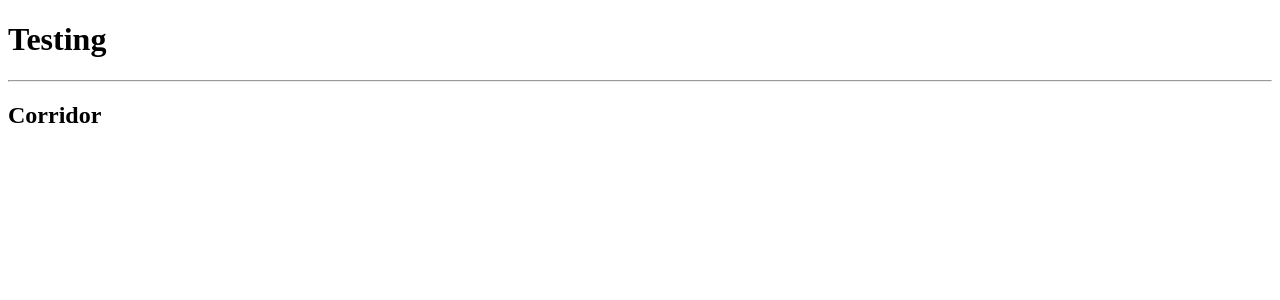
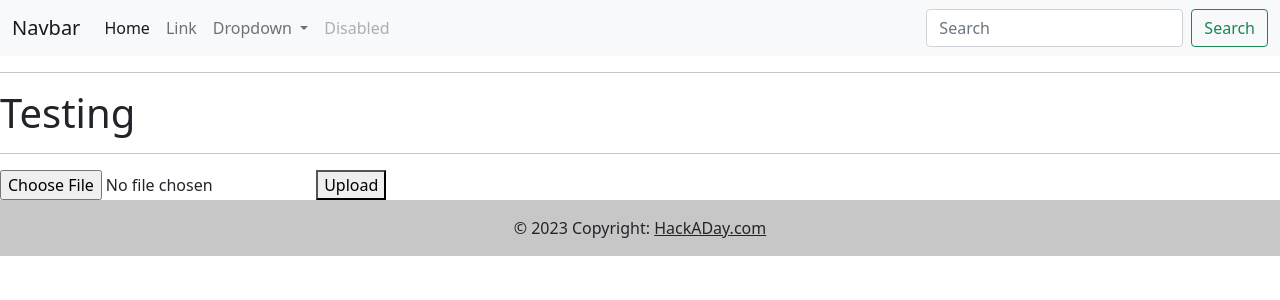
Before and after one commit to soham-samanta/corridor-platform, a Django app: page / in a window 1280 px wide. Shown: the top 300 px of the page. Run offline with Django 4.2, Linux system fonts and the light colour scheme.

Commit message:
file upload part in index.html

```diff
--- a/chakravyuh/app/models.py
+++ b/chakravyuh/app/models.py
@@ -4,8 +4,8 @@ from django.db import models
 class CorridorP(models.Model):
     id = models.AutoField(primary_key=True)
     record_date = models.DateTimeField(auto_now_add=True)
-    image = models.ImageField(upload_to = 'images/')
-
+    # image = models.ImageField(upload_to = 'images/')
+    file = models.FileField(upload_to = 'images/')
 
 
     def __str__(self):
--- a/chakravyuh/chakravyuh/settings.py
+++ b/chakravyuh/chakravyuh/settings.py
@@ -42,6 +42,8 @@ INSTALLED_APPS = [
     'django.contrib.messages',
     'django.contrib.staticfiles',
     'app',
+    # 'import-export',
+    # 'import_excel_db',
 ]
 
 MIDDLEWARE = [
--- a/chakravyuh/templates/index.html
+++ b/chakravyuh/templates/index.html
@@ -7,10 +7,94 @@
     <meta http-equiv="X-UA-Compatible" content="IE=edge">
     <meta name="viewport" content="width=device-width, initial-scale=1.0">
     <title>Corridor</title>
+
+    <!-- BootStarp -->
+    <link href="https://cdn.jsdelivr.net/npm/bootstrap@5.0.2/dist/css/bootstrap.min.css" rel="stylesheet" integrity="sha384-EVSTQN3/azprG1Anm3QDgpJLIm9Nao0Yz1ztcQTwFspd3yD65VohhpuuCOmLASjC" crossorigin="anonymous">
+    <script src="https://cdn.jsdelivr.net/npm/bootstrap@5.0.2/dist/js/bootstrap.bundle.min.js" integrity="sha384-MrcW6ZMFYlzcLA8Nl+NtUVF0sA7MsXsP1UyJoMp4YLEuNSfAP+JcXn/tWtIaxVXM" crossorigin="anonymous"></script>
+
 </head>
 <body>
+
+
+    <!-- Navbar  -->
+    <nav class="navbar navbar-expand-lg navbar-light bg-light">
+        <div class="container-fluid">
+          <a class="navbar-brand" href="#">Navbar</a>
+          <button class="navbar-toggler" type="button" data-bs-toggle="collapse" data-bs-target="#navbarSupportedContent" aria-controls="navbarSupportedContent" aria-expanded="false" aria-label="Toggle navigation">
+            <span class="navbar-toggler-icon"></span>
+          </button>
+          <div class="collapse navbar-collapse" id="navbarSupportedContent">
+            <ul class="navbar-nav me-auto mb-2 mb-lg-0">
+              <li class="nav-item">
+                <a class="nav-link active" aria-current="page" href="#">Home</a>
+              </li>
+              <li class="nav-item">
+                <a class="nav-link" href="#">Link</a>
+              </li>
+              <li class="nav-item dropdown">
+                <a class="nav-link dropdown-toggle" href="#" id="navbarDropdown" role="button" data-bs-toggle="dropdown" aria-expanded="false">
+                  Dropdown
+                </a>
+                <ul class="dropdown-menu" aria-labelledby="navbarDropdown">
+                  <li><a class="dropdown-item" href="#">Action</a></li>
+                  <li><a class="dropdown-item" href="#">Another action</a></li>
+                  <li><hr class="dropdown-divider"></li>
+                  <li><a class="dropdown-item" href="#">Something else here</a></li>
+                </ul>
+              </li>
+              <li class="nav-item">
+                <a class="nav-link disabled" href="#" tabindex="-1" aria-disabled="true">Disabled</a>
+              </li>
+            </ul>
+            <form class="d-flex">
+              <input class="form-control me-2" type="search" placeholder="Search" aria-label="Search">
+              <button class="btn btn-outline-success" type="submit">Search</button>
+            </form>
+          </div>
+        </div>
+      </nav>
+
+
+
+    <hr>
     <h1>Testing</h1>
     <hr>
-    <h2>Corridor</h2>
+
+
+    <!-- Upload Section  -->
+    <!-- <form action="#" method="POST" enctype="multipart/form-data">
+
+        {% csrf_token %}
+
+        <div class="input-group">
+            <label for="{{ form.image.id_for_label }}"></label>
+            {{ form.file }}
+            <input type="submit" value="Verify Image" class="btn btn-outline-secondary">
+
+        </div>
+
+    </form> -->
+    <form method="post" enctype="multipart/form-data" action="your-backend-url">
+        {% csrf_token %}
+        <input type="file" name="csv-file">
+        <button type="submit">Upload</button>
+    </form>
+
+
+
+
+
+
+
+    <!-- Footer  -->
+    <footer class="bg-light text-center text-lg-start">
+        <!-- Copyright -->
+        <div class="text-center p-3" style="background-color: rgba(0, 0, 0, 0.2);">
+          © 2023 Copyright:
+          <a class="text-dark" href="https://corridorplatform.com/">HackADay.com</a>
+        </div>
+        <!-- Copyright -->
+      </footer>
+
 </body>
 </html>
```
Also changed, not shown: chakravyuh/db.sqlite3, chakravyuh/static/logo.png (added), 1 other file.
